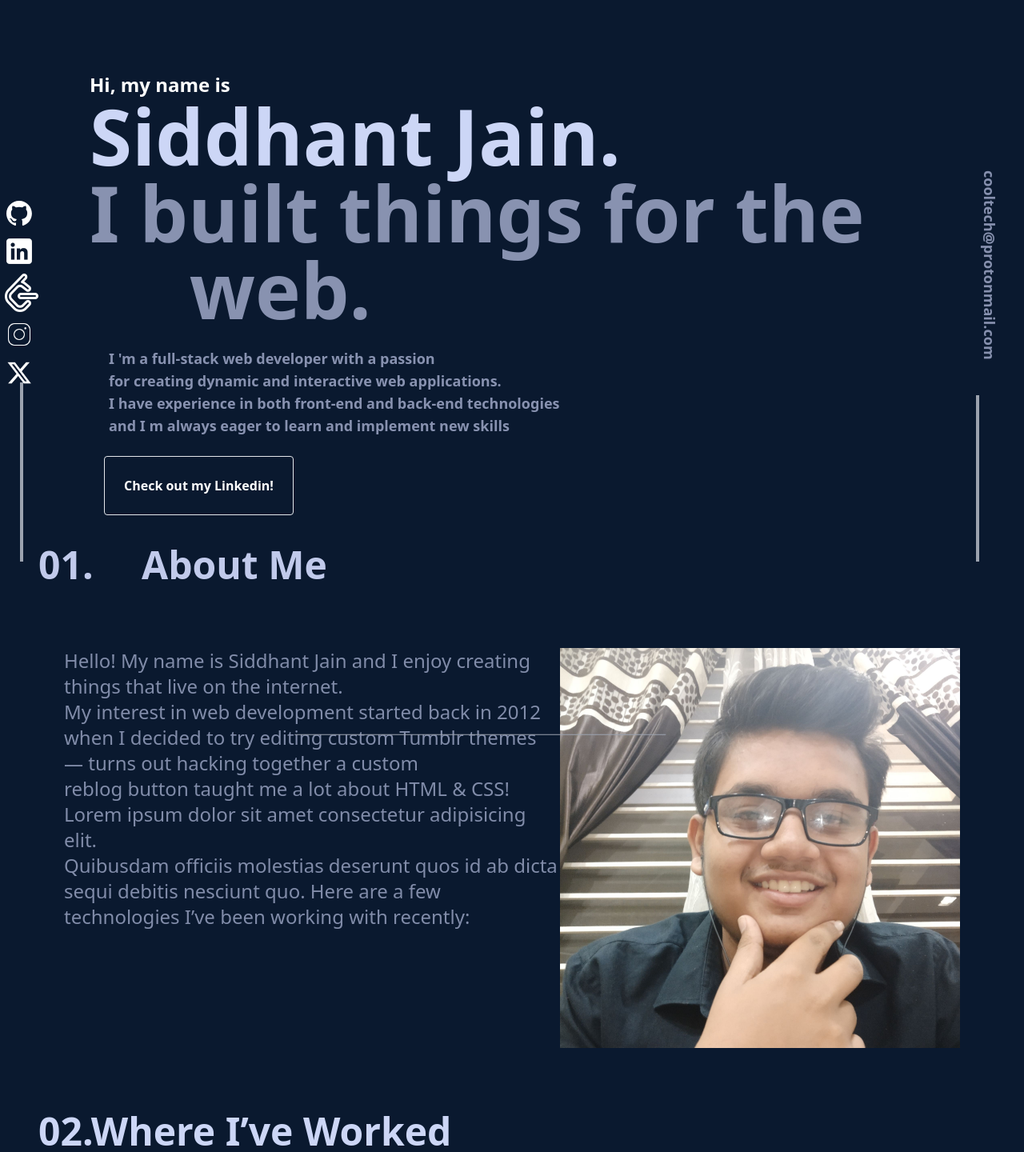
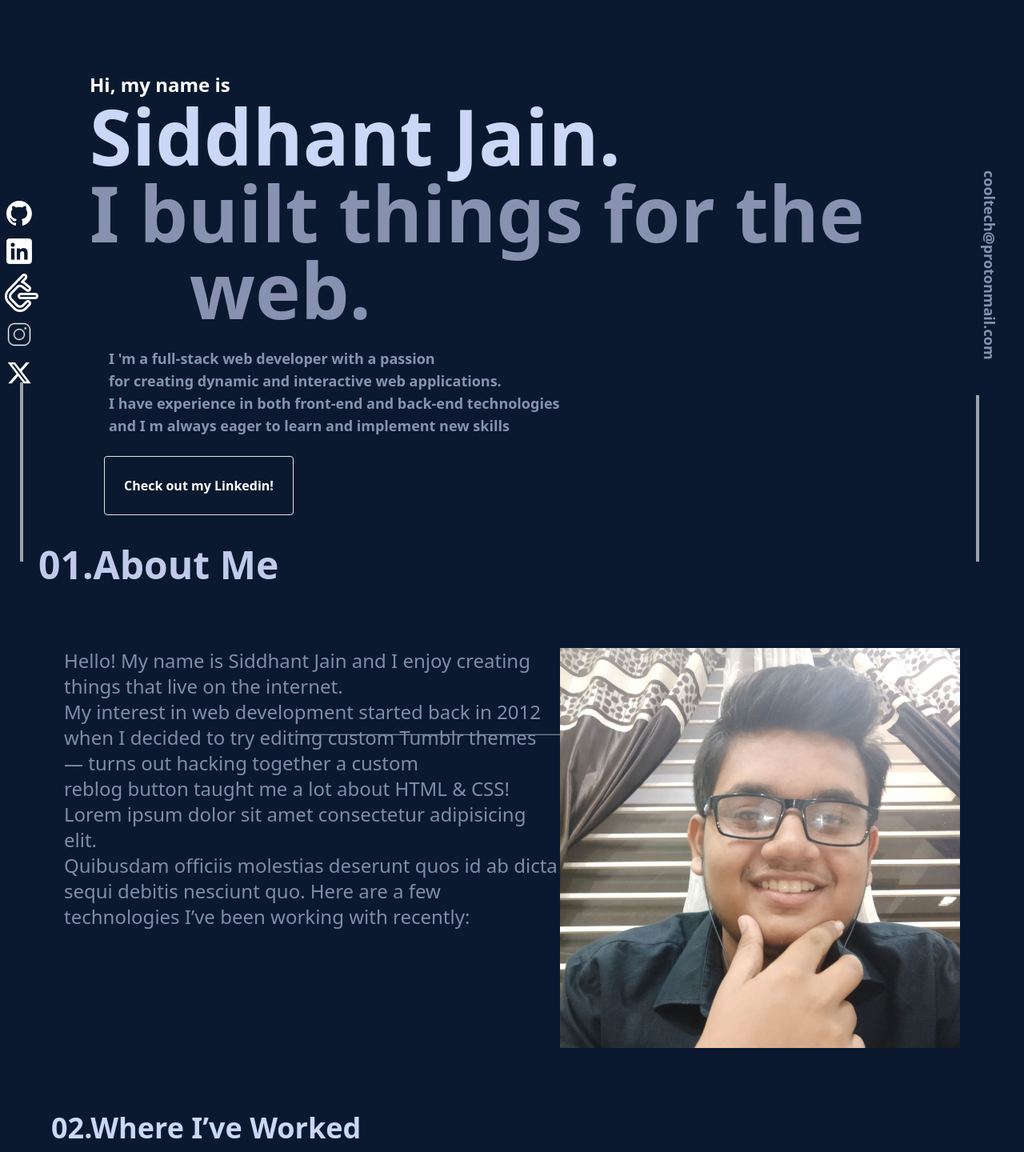
Before and after one commit to CoolSidOfficial/britney_portfolio, a React (Vite) app: page / in a window 1280 px wide. Shown: the part 90-1530 px from the top of the page at 80% size. Built offline with nearby package versions, Linux system fonts and the light colour scheme.

Commit message:
added some fade in animations

```diff
--- a/package.json
+++ b/package.json
@@ -10,7 +10,9 @@
     "preview": "vite preview"
   },
   "dependencies": {
+    "@emotion/react": "^11.11.4",
     "react": "^18.2.0",
+    "react-awesome-reveal": "^4.2.8",
     "react-dom": "^18.2.0"
   },
   "devDependencies": {
@@ -22,6 +24,7 @@
     "eslint-plugin-react": "^7.33.2",
     "eslint-plugin-react-hooks": "^4.6.0",
     "eslint-plugin-react-refresh": "^0.4.4",
+    "gh-pages": "^6.1.1",
     "postcss": "^8.4.32",
     "tailwindcss": "^3.3.6",
     "vite": "^5.0.0"
--- a/src/App.jsx
+++ b/src/App.jsx
@@ -5,10 +5,14 @@ import Experience from "./components/Experience"
 import { Contact } from "./components/Contact"
 import Projects from "./components/Projects"
 import Other_Proj from "./components/Other_Proj"
+import { Slide,Fade ,Bounce} from "react-awesome-reveal";
+
 const App = () => {
-  return (
+
+   return (
     <>
-      <Navbar/>
+      <Navbar />
+      <Fade triggerOnce delay={100}>
       <ul className="w-12  fixed bottom-[220px] bg-blend-normal   ">
         <li className="p-2   	"><a href="https://github.com/CoolSidOfficial"><img src="github-mark-white.svg" alt="Github"/></a></li>
         <li className="p-2"><a href="https://www.linkedin.com/in/siddhant-jain-coolsidofficial/"><img src="linkedin-white.png" alt="LinkedIn"/></a></li>
@@ -19,16 +23,26 @@ const App = () => {
       </ul>
       <span className="fixed bottom-[1%] left-[25px] h-[28%] bg-gray-400 w-1"></span>
 
-      <a className="fixed bottom-[45%] left-[87%] rotate-90 text-lg text-[#8892B0] font-bold" href="mailto:cooltech@protonmail.com">cooltech@protonmail.com&nbsp;&nbsp;</a>
+      <a className   ="fixed bottom-[45%] left-[87%] rotate-90 text-lg text-[#8892B0] font-bold" href="mailto:cooltech@protonmail.com">cooltech@protonmail.com&nbsp;&nbsp;</a>
       <span className="fixed bottom-[1%] right-[56px] h-[26%] bg-gray-400 w-1"></span>
       <Header uname="Siddhant Jain" title="I built things for the &nbsp;&nbsp;&nbsp;&nbsp; web" description={["I 'm a full-stack web developer with a passion ",<br/>," for creating dynamic and interactive web applications.",<br/>,"I have experience in both front-end and back-end technologies",<br/>,"and I m always eager to learn and implement new skills" ] } />
-      <Aboutme/>
-      <Experience/>
+      </Fade  >
+      <Aboutme />
+     <Fade delay={250}>
+
+      <Experience />
+     </Fade>
+     <Fade delay={100} cascade damping={1}>
       <Projects/>
+      </Fade>
+<Fade triggerOnce cascade  delay={100}>
       <Other_Proj/>
+
+</Fade>
+<Fade triggerOnce delay={100}>
       <Contact/>
 
-
+</Fade>
     </>
   )
 
--- a/src/components/Aboutme.jsx
+++ b/src/components/Aboutme.jsx
@@ -1,9 +1,11 @@
 import Image from "../assets/sid.jpg"
+import { Slide,Fade ,Bounce} from "react-awesome-reveal";
 const Aboutme = () => {
   return (
     <>
-        <span className="text-[#C1CAEB]   text-5xl m-12 font-bold">01.</span>
-        <span className=" text-5xl text-[#C1CAEB]  font-bold  "> About Me&nbsp; </span>
+    <Fade triggerOnce delay={100}>
+        <span className="text-[#C1CAEB]   text-5xl m-12 font-bold inline text-sm-14">01.About Me</span>
+        {/* <span className=" text-3xl text-[#C1CAEB]  font-bold  "> About Me&nbsp; </span> */}
       <span className=" absolute   rotate-90	  left-[600px] top-[97%] h-[58%] bg-gray-400 w-[0.5px]"></span>
 
           <div className=" flex m-20 text-white">
@@ -13,6 +15,7 @@ const Aboutme = () => {
        {/* <div className="h-[600px/] "></div> */}
 </div>
 <img  src={Image} alt= "Image can't be loaded " width={500}></img></div>
+</Fade>
 </>
   )
 }
--- a/src/components/Contact.jsx
+++ b/src/components/Contact.jsx
@@ -7,9 +7,9 @@ export const Contact = () => {
         <span className="">04.&nbsp;</span>
         <span className="">What’s Next?</span>
         </div>
-        <span className=' font-bold text-[#8892B0] text-6xl p-4'>Get In Touch</span>
-        <p className='text-3xl text-[#8892B0] p-3  '>Although I’m not currently looking for any new opportunities, my inbox is always open.<br/> Whether you have a question or just want to say hi, I’ll try my best to get back to you!</p>
-       <a href="https://www.linkedin.com/in/siddhant-jain-coolsidofficial/" className="text-white border p-5  place-self-center  w-60  rounded   transition-transform duration-300 transform hover:shadow-[7px_9px_0px_rgba(100,255,218,1)] hover:translate-y-[-2px] hover:translate-x-[-2px] "> Say Hello!</a>
+        <span className=' font-bold text-[#8892B0] text-5xl p-4'>Get In Touch</span>
+        <p className='text-2xl text-[#8892B0] p-3  '>Although I’m not currently looking for any new opportunities, my inbox is always open.<br/> Whether you have a question or just want to say hi, I’ll try my best to get back to you!</p>
+       <a href="https://www.linkedin.com/in/siddhant-jain-coolsidofficial/" className="text-white border p-5  place-self-center  w-60  rounded   transition-transform duration-300 transform hover:shadow-[7px_9px_0px_rgba(100,255,218,1)] hover:translate-y-[-2px] hover:translate-x-[-2px]  mt-10"> Say Hello!</a>
       <span className=' mt-80 text-3xl text-[#8892B0] p-3 hover:text-white'>Designed & Built by Siddhant Jain</span>
     </div>
 
--- a/src/components/Experience.jsx
+++ b/src/components/Experience.jsx
@@ -1,17 +1,19 @@
 import React,{useState} from 'react'
 import Exp_comp from './exp_comp'
+import {useRef,useEffect} from 'react'
 const Experience = () => {
    const[experience,setExperience]=useState(1)
+
   return (
     <>
-    <div  id ="experience"className='font-bold text-[#CCD6F6] text-5xl m-12'>
+    <div  id ="experience" className='font-bold text-[#CCD6F6] text-4xl m-12 ms-[4rem]'>
         <span>
             02.
         </span>
         <span>Where I’ve Worked</span>
 
     </div>
-      <span className=" absolute   rotate-90	  left-[55%] top-[1332px] h-[58%] bg-gray-400 w-[0.5px]"></span>
+      <span className=" absolute   rotate-90	  left-[48%] top-[1315px] h-[58%] bg-gray-400 w-[0.5px]"></span>
     <div className='flex m-28'>
     <span className=" absolute  	  left-[8%] top-[1649px] h-[49%] w-[4px] bg-gray-400 "></span>
 
--- a/src/components/Header.jsx
+++ b/src/components/Header.jsx
@@ -1,6 +1,8 @@
+import { Fade } from "react-awesome-reveal";
 
 const Header = (props) => {
   return (
+    <Fade  delay={100}>
   <header id="about" className="text-white font-bold  m-28 ">
  <span className="block text-2xl "> Hi, my name is </span>
  <span className="block text-8xl text-[#CCD6F6]">{props.uname}.</span>
@@ -8,6 +10,7 @@ const Header = (props) => {
  <p className=" block p-6 text-lg font-semibold text-[#8892B0]">{props.description}</p>
  <a href="https://www.linkedin.com/in/siddhant-jain-coolsidofficial/" className="text-white border absolute left-[130px]   p-6 rounded  transition-transform duration-300 transform hover:shadow-[7px_9px_0px_rgba(100,255,218,1)] hover:translate-y-[-2px] hover:translate-x-[-2px]   text-xxl"> Check out my Linkedin!</a>
  </header>
+ </Fade>
   )
 }
 
--- a/src/components/Navbar.jsx
+++ b/src/components/Navbar.jsx
@@ -1,5 +1,8 @@
+import { Slide,Fade } from "react-awesome-reveal";
+
 const Navbar = () => {
   return (
+    <Fade cascade damping={1} delay={200}>
     <nav className=" flex  justify-end  space-between  mt-2 p-5 bg-[#0A192F] text-[#ccd6f6] text-xl w-[100%] h-[60px]  ">
         <a  className="hover:text-white p-3 " href="#about">01. About</a>
         <a className="hover:text-white p-3" href="#experience">02. Experience  </a>
@@ -7,6 +10,7 @@ const Navbar = () => {
         <a  className="hover:text-white p-3"href="#contact">04. Contact </a>
         <a   className="  p-3 border rounded  text-center  w-[150px] h-[60px]   transition-transform duration-300 transform hover:shadow-[7px_9px_0px_rgba(100,255,218,1)] hover:translate-y-[-2px] hover:translate-x-[-2px]  " href="http://"> Resume</a>
     </nav>
+    </Fade>
   )
 }
 
--- a/src/components/Other_Proj.jsx
+++ b/src/components/Other_Proj.jsx
@@ -2,10 +2,10 @@ import React from 'react'
 import Other_comp from './Other_comp'
 const Other_Proj = () => {
   return (
-    <div className="flex-col  mt-[400px] text-center">
+    <div className="flex-col  mt-[200px] text-center">
         <span className=" text-[#CCD6F6] block text-4xl font-semibold ">Other Noteworthy Projects</span>
         <a  className="text-white  font-semibold  text-lg" href="">view the archive</a>
-        <div className=" grid  grid-cols-3 gap-5 m-28 	">
+        <div className=" grid  grid-cols-3 gap-7 m-28 	">
         <Other_comp />
         <Other_comp/>
         <Other_comp/>
```
Also changed, not shown: 1 other file (tests, documents, lock files or other folders).
